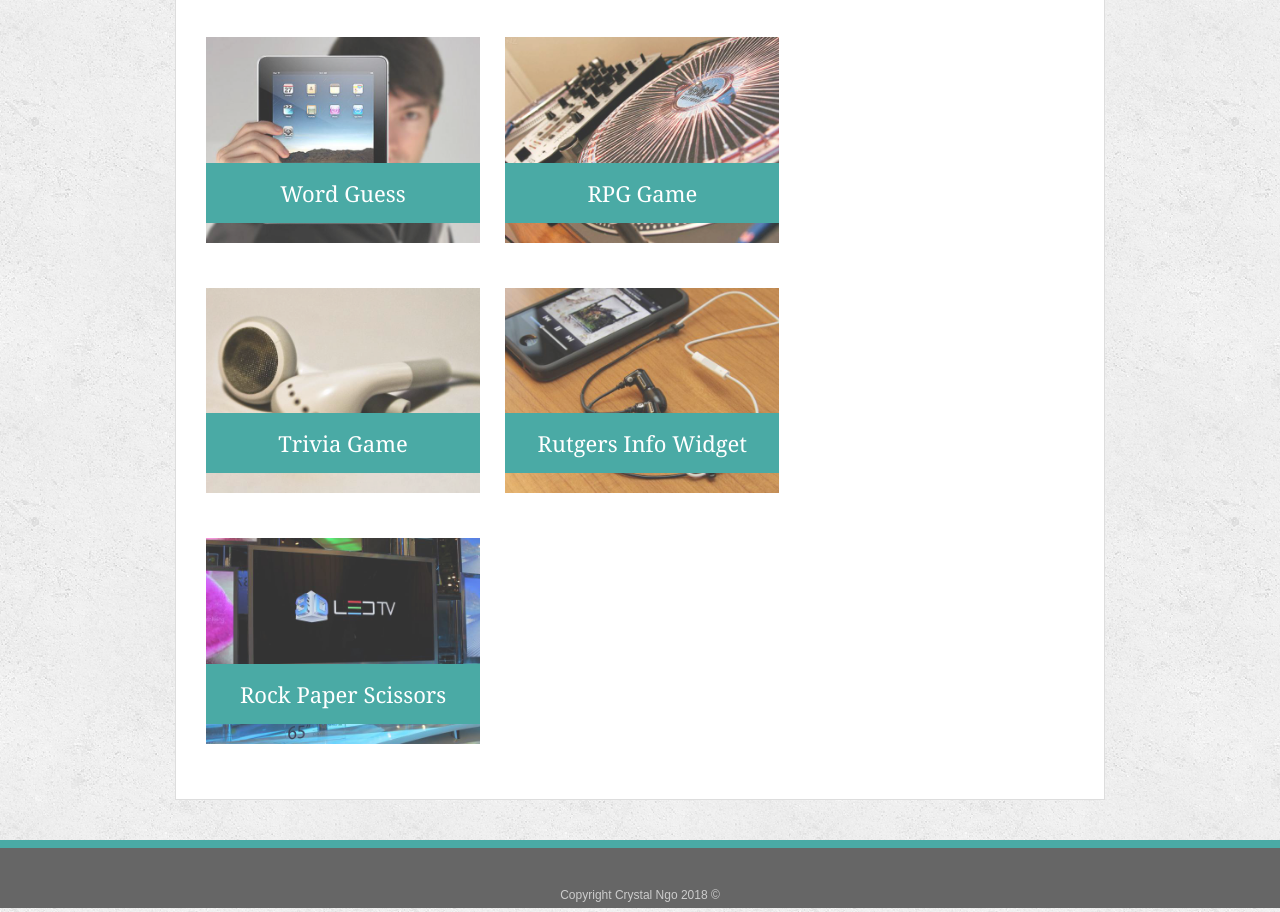
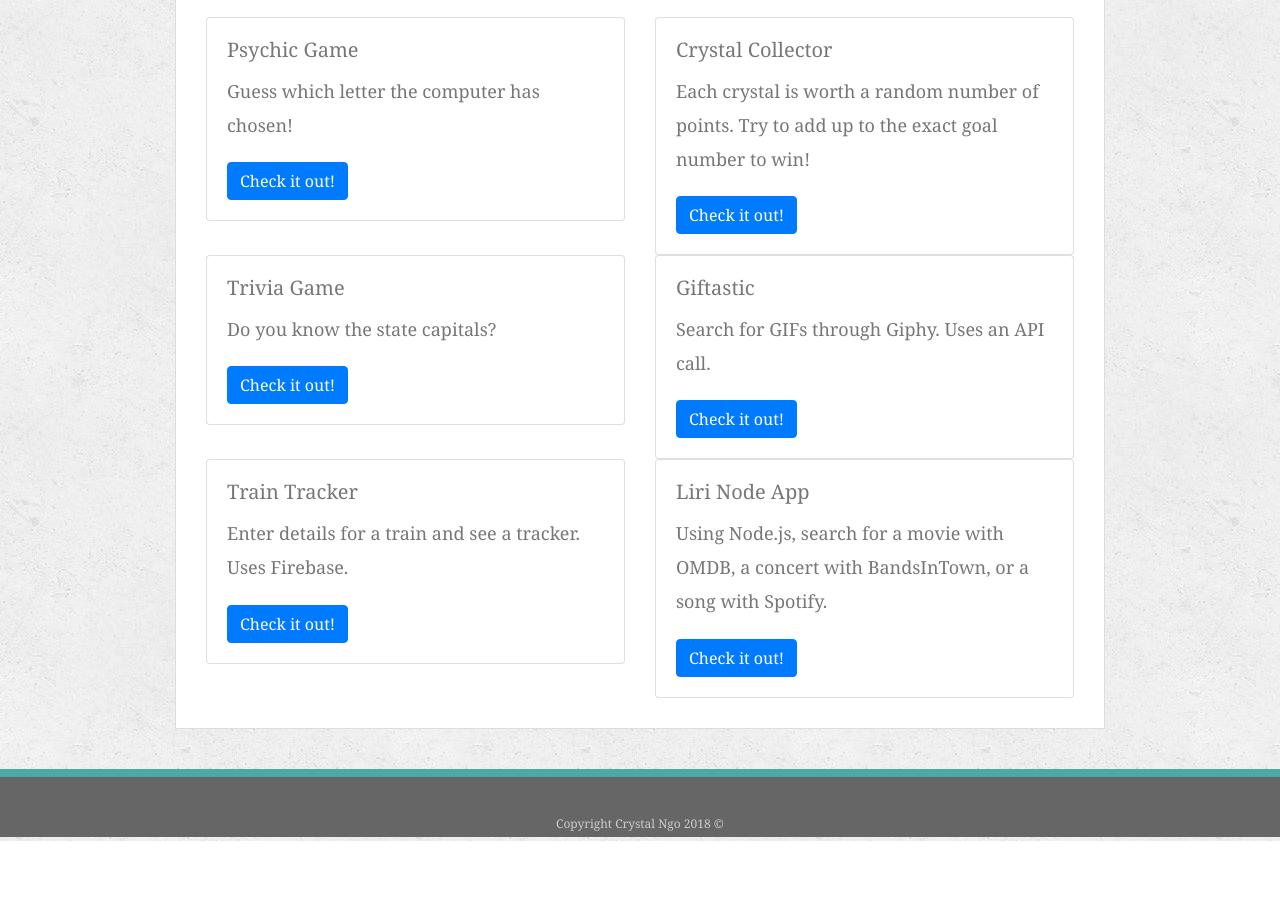
Before and after one commit to crystalngo88/Completed-Bootstrap-Portfolio, a plain HTML site: page portfolio.html in a window 1280 px wide. Shown: the part 236-1148 px from the top of the page. After the commit the page ends 1077 px from the top, so only its background shows below. Drawn offline with nearby package versions, Linux system fonts and the light colour scheme.

Commit message:
updated links to github projects

```diff
--- a/assets/css/style.css
+++ b/assets/css/style.css
@@ -1,5 +1,5 @@
 body {
-  font-family: Arial, "Helvetica Neue", Helvetica, sans-serif;
+  font-family: Georgia, Times, "Times New Roman", serif;
   font-size: 18px;
   line-height: 34px;
   color: #777;
@@ -278,3 +278,12 @@ input[type=submit] {
   bottom: 0;
   width: 100%;
 }
+
+.portfolio-section {
+  align-content: center;
+}
+
+.row {
+  margin-bottom: 20px !important;
+  height: 100%;
+}
--- a/portfolio.html
+++ b/portfolio.html
@@ -4,7 +4,8 @@
 <head>
     <meta charset="UTF-8">
     <title>Portfolio | Crystal Ngo</title>
-  <link rel="stylesheet" href="https://stackpath.bootstrapcdn.com/bootstrap/4.1.3/css/bootstrap.min.css" integrity="sha384-MCw98/SFnGE8fJT3GXwEOngsV7Zt27NXFoaoApmYm81iuXoPkFOJwJ8ERdknLPMO" crossorigin="anonymous">
+    <link rel="stylesheet" href="https://stackpath.bootstrapcdn.com/bootstrap/4.1.3/css/bootstrap.min.css" integrity="sha384-MCw98/SFnGE8fJT3GXwEOngsV7Zt27NXFoaoApmYm81iuXoPkFOJwJ8ERdknLPMO"
+        crossorigin="anonymous">
     <link rel="stylesheet" type="text/css" href="assets/css/style.css">
     <meta name="viewport" content="width=device-width, initial-scale=1">
 </head>
@@ -31,52 +32,70 @@
             <div class="row">
                 <div class="col-md-12">
                     <h1>Portfolio</h1>
-                <!--Row 1-->
+                    <div class="portfolio-section">
                         <div class="row">
-                        <div class="col-md-4">
-                            <div class="work">
-                                <img src="assets/images/technics-q-c-640-480-1.jpg" alt="Word Guess">
-
-                                <h3>Word Guess</h3>
+                            <div class="col-sm-6">
+                              <div class="card">
+                                <div class="card-body">
+                                  <h5 class="card-title">Psychic Game</h5>
+                                  <p class="card-text">Guess which letter the computer has chosen!</p>
+                                  <a href="https://crystalngo88.github.io/Psychic-Game/" class="btn btn-primary">Check it out!</a>
                                 </div>
                               </div>
-
-                        <div class="col-md-4">
-                            <div class="work">
-                                <img src="assets/images/technics-q-c-640-480-2.jpg" alt="RPG Game">
-
-                                <h3>RPG Game</h3>
+                            </div>
+                            <div class="col-sm-6">
+                              <div class="card">
+                                <div class="card-body">
+                                  <h5 class="card-title">Crystal Collector</h5>
+                                  <p class="card-text">Each crystal is worth a random number of points. Try to add up to the exact goal number to win!</p>
+                                  <a href="https://crystalngo88.github.io/Crystal-Collector/" class="btn btn-primary">Check it out!</a>
+                                </div>
                               </div>
                             </div>
                           </div>
                         <!--Row 2-->
                         <div class="row">
-                        <div class="col-md-4">
-                            <div class="work">
-                                <img src="assets/images/technics-q-c-640-480-5.jpg" alt="Trivia Game">
-
-                            <h3>Trivia Game</h3>
+                            <div class="col-sm-6">
+                              <div class="card">
+                                <div class="card-body">
+                                  <h5 class="card-title">Trivia Game</h5>
+                                  <p class="card-text">Do you know the state capitals?</p>
+                                  <a href="https://crystalngo88.github.io/TriviaGame/" class="btn btn-primary">Check it out!</a>
                                 </div>
                               </div>
-
-                        <div class="col-md-4">
-                            <div class="work">
-                                <img src="assets/images/technics-q-c-640-480-7.jpg" alt="Rutgers Info Widget">
-
-                            <h3>Rutgers Info Widget</h3>
+                            </div>
+                            <div class="col-sm-6">
+                              <div class="card">
+                                <div class="card-body">
+                                  <h5 class="card-title">Giftastic</h5>
+                                  <p class="card-text">Search for GIFs through Giphy. Uses an API call.</p>
+                                  <a href="https://crystalngo88.github.io/GifTastic/" class="btn btn-primary">Check it out!</a>
+                                </div>
+                              </div>
+                            </div>
+                          </div>
+                        <!--Row 3-->
+                        <div class="row">
+                            <div class="col-sm-6">
+                              <div class="card">
+                                <div class="card-body">
+                                  <h5 class="card-title">Train Tracker</h5>
+                                  <p class="card-text">Enter details for a train and see a tracker. Uses Firebase.</p>
+                                  <a href="https://crystalngo88.github.io/Train-Tracker/" class="btn btn-primary">Check it out!</a>
+                                </div>
+                              </div>
+                            </div>
+                            <div class="col-sm-6">
+                              <div class="card">
+                                <div class="card-body">
+                                  <h5 class="card-title">Liri Node App</h5>
+                                  <p class="card-text">Using Node.js, search for a movie with OMDB, a concert with BandsInTown, or a song with Spotify.</p>
+                                  <a href="https://crystalngo88.github.io/liri-node-app/" class="btn btn-primary">Check it out!</a>
+                                </div>
                               </div>
                             </div>
                           </div>
 
-                <!--Row 3-->
-                    <div class="row">
-                        <div class="col-md-4">
-                            <div class="work">
-                                <img src="assets/images/technics-q-c-640-480-9.jpg" alt="Rock Paper Scissors">
-
-                                <h3>Rock Paper Scissors</h3>
-                            </div>
-                        </div>
                     </div>
                 </div>
             </div>
```
Lines whose indentation alone changed are shown as unchanged.
